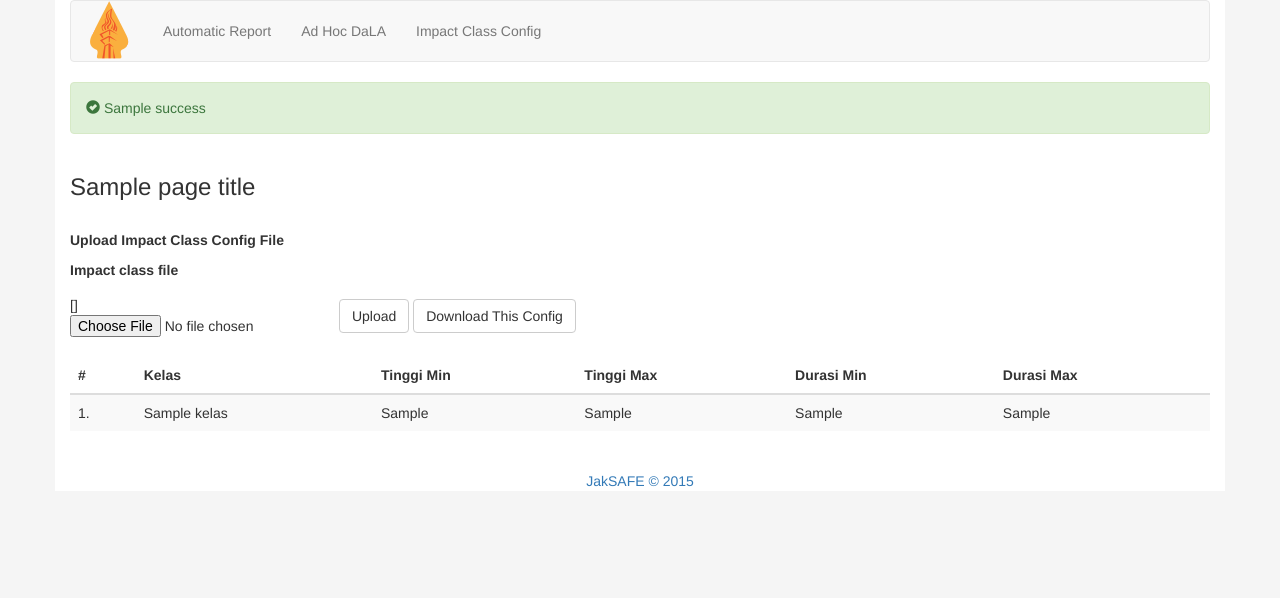
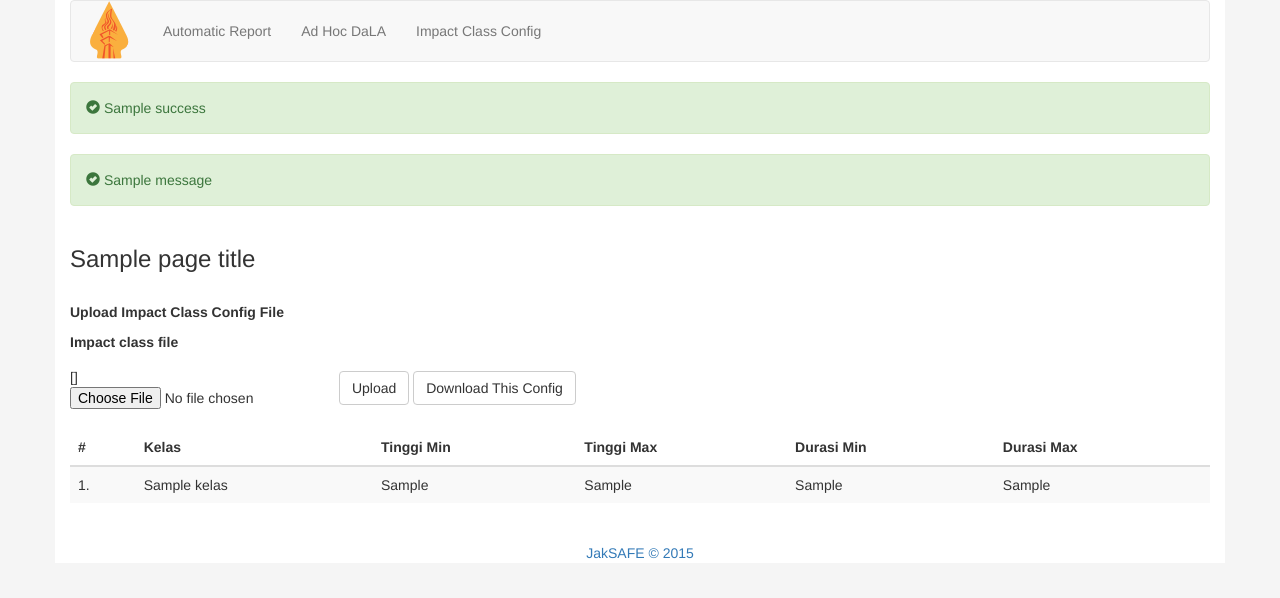
Before and after one commit to geoenvo/jakservice, a Django app: template jaksafe/report/templates/report/report_impact_config.html in a window 1280 px wide. Shown: the top 598 px of the page. Run offline with Django 3.2, Linux system fonts and the light colour scheme; the template is opened without the code that fills it: most values are stand-ins (such as "Sample title", 1, 10 or a date in 2020); one stand-in notice (Sample message) is shown; form fields are guessed from the names that the template uses; some libraries are stand-ins or nearby versions.

Commit message:
handle form error with redirect and message framework

```diff
--- a/jaksafe/report/templates/report/report_impact_config.html
+++ b/jaksafe/report/templates/report/report_impact_config.html
@@ -25,6 +25,24 @@
         {% trans success %}
     {% endfor %}
 </div>
+{% endif %}
+
+{% if messages %}
+    {% for message in messages %}
+    {% if message.tags == 'success' %}
+    <div class="alert alert-success" role="alert">
+        <span class="glyphicon glyphicon-ok-sign" aria-hidden="true"></span>
+        <span class="sr-only">Success:</span>
+        {{ message }}
+    </div>
+    {% elif message.tags == 'error' %}
+    <div class="alert alert-danger" role="alert">
+        <span class="glyphicon glyphicon-exclamation-sign" aria-hidden="true"></span>
+        <span class="sr-only">Error:</span>
+        {{ message }}
+    </div>
+    {% endif %}
+    {% endfor %}
 {% endif %}
 
 <div id="heading" id="" class="row mb-20">
```
Also changed, not shown: jaksafe/report/views.py (+11 -7 lines).
